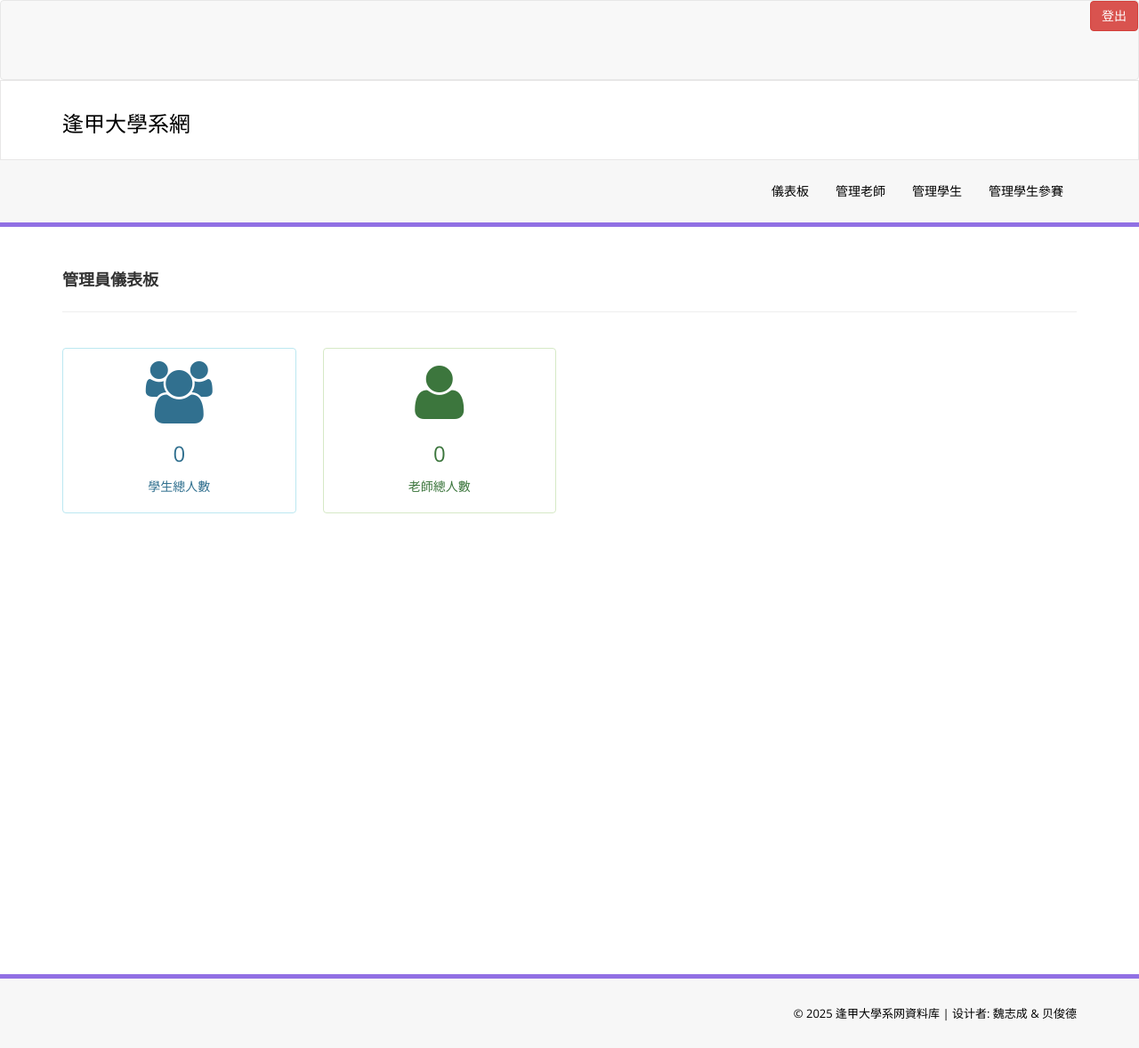
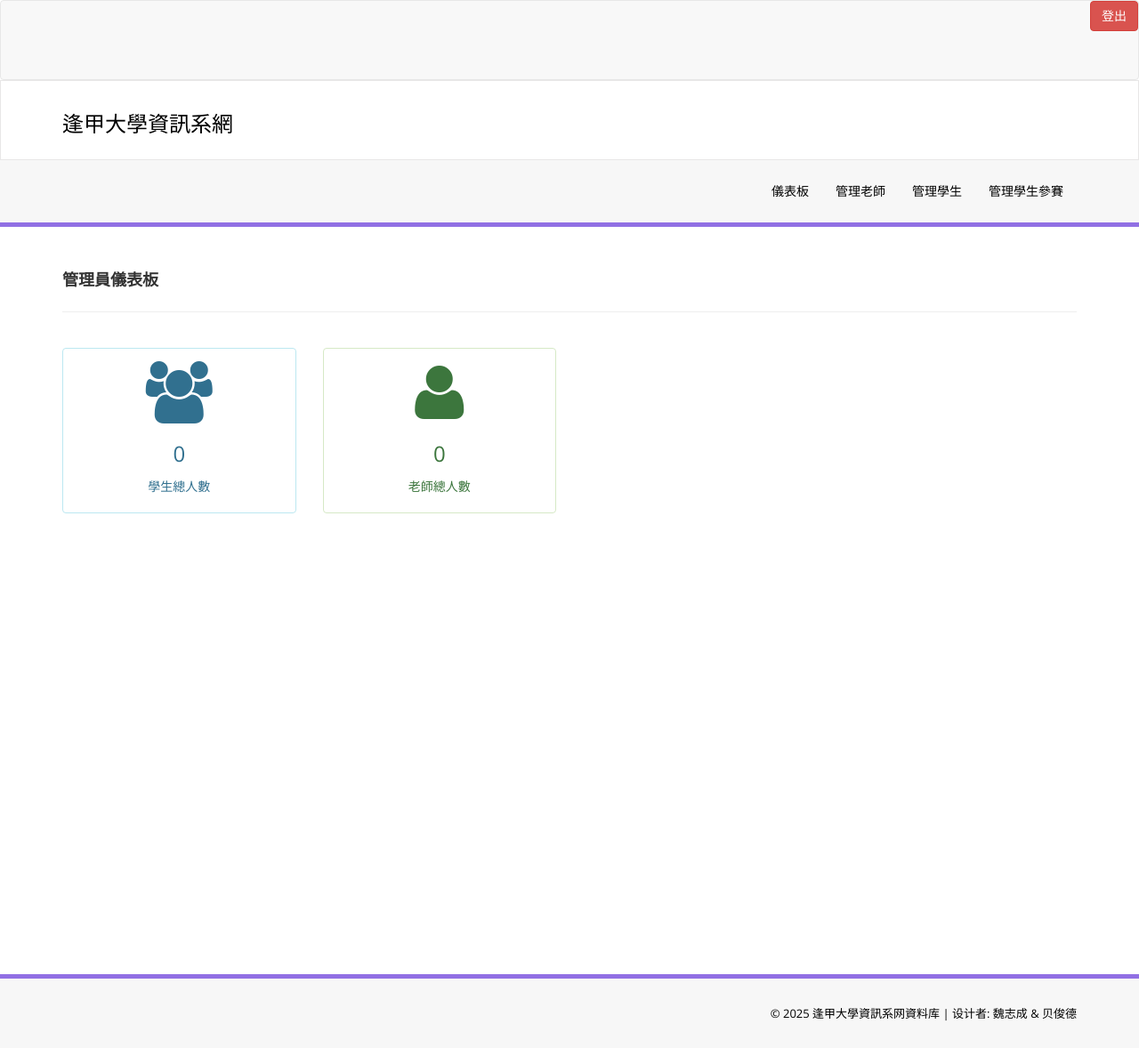
Before and after one commit to woizhicheng0309/DataStructure_Final_Project, a PHP site: page /admin/dashboard.php in a window 1280 px wide. Shown: the whole page at 89% size. Run offline with PHP 8.4, Linux system fonts and the light colour scheme; the visitor is signed in with stand-in values (Sample User, id 1); data that the repository does not hold is empty.

Commit message:
Header and footer edit

```diff
--- a/library/includes/footer.php
+++ b/library/includes/footer.php
@@ -2,7 +2,7 @@
         <div class="container">
             <div class="row">
                 <div class="col-md-12">
-                   &copy; 2025 逢甲大學系网資料库 | 设计者: 魏志成 & 贝俊德
+                   &copy; 2025 逢甲大學資訊系网資料库 | 设计者: 魏志成 & 贝俊德
                 </div>
 
             </div>
--- a/library/includes/header.php
+++ b/library/includes/header.php
@@ -12,7 +12,7 @@
     <div class="container">
         <div class="navbar-header">
             <a class="navbar-brand" href="dashboard.php">
-                <h1 style="color: black; font-size: 24px;">逢甲大學系網</h1>
+                <h1 style="color: black; font-size: 24px;">逢甲大學資訊系網</h1>
             </a>
         </div>
     </div>
```
